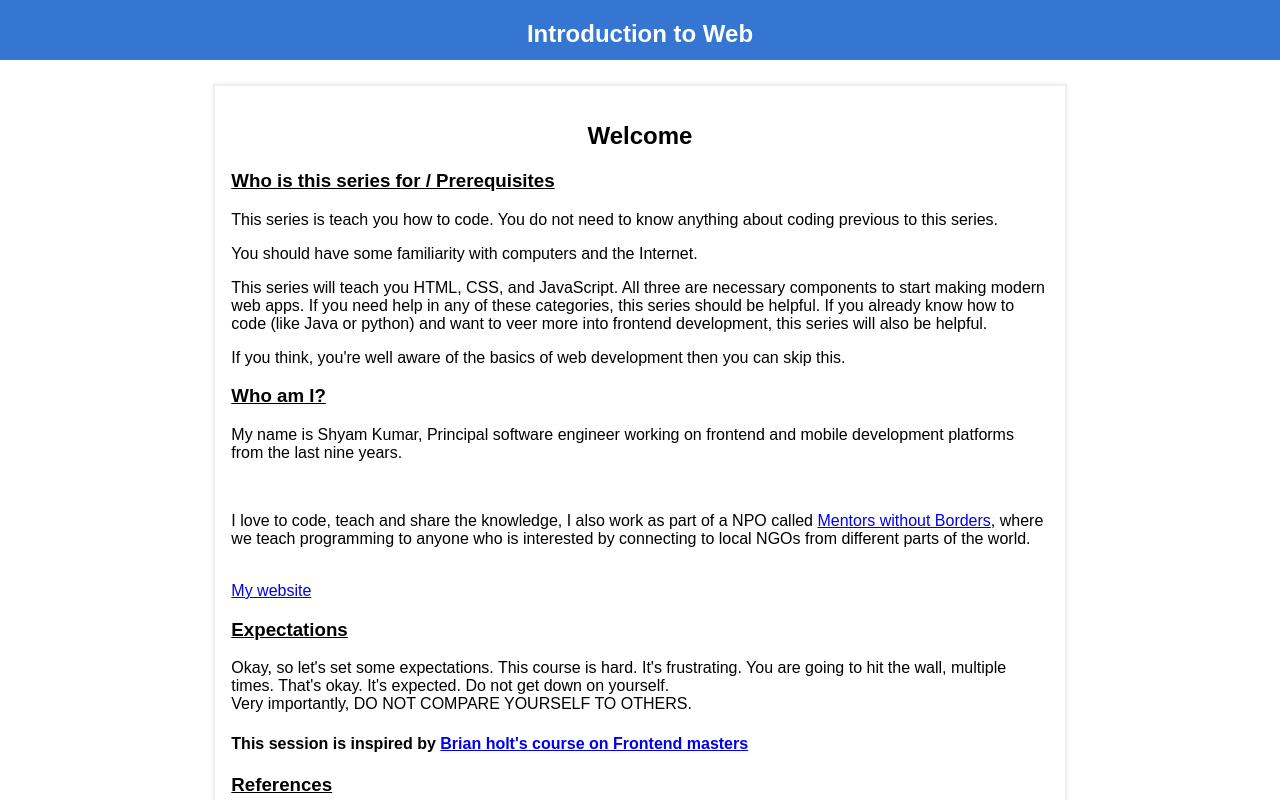
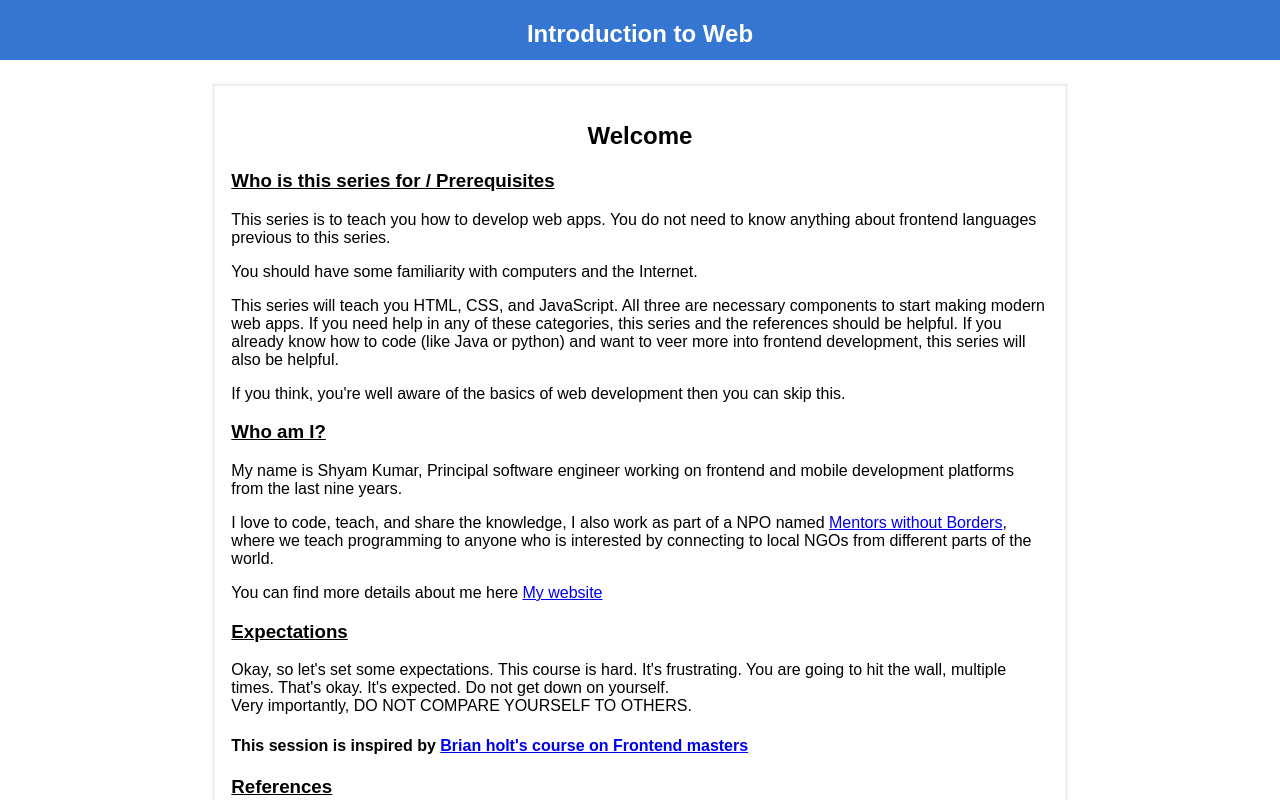
Before and after one commit to shyam1992/introduction-to-web, an Angular app: page / in a window 1280 px wide. Built offline with nearby package versions, Linux system fonts and the light colour scheme.

Commit message:
spelling corrections

```diff
--- a/src/app/common-tags/common-tags.component.html
+++ b/src/app/common-tags/common-tags.component.html
@@ -6,7 +6,7 @@
    These tags live in the HTML of every webpage.
    <h3>How Do Web Pages Read HTML Tags?</h3>
    <div>
-      Servers read HTML code to understand and render content. It will read the HTML from top to bottom, much like how you’re reading this guide.
+      Browsers read HTML code to understand and render content. It will read the HTML from top to bottom, much like how you’re reading this guide.
       You can use as many or as few tags as you like to format content. However, there are a few essential HTML tags and rules you’ll need to follow.
       <p>An HTML tag must contain three parts:</p>
       <ol>
--- a/src/app/frameworks/frameworks.component.html
+++ b/src/app/frameworks/frameworks.component.html
@@ -1,6 +1,6 @@
 <div class="page">
    <h2>Major frameworks and NPM registry</h2>
-   Tens of frameworks came and went, some of them worth mentioning and talking a bit about are:-
+   Tens of frameworks arrived and went, some of them worth mentioning and talking a bit about are:-
    <ul>
       <li>React</li>
       <li>Angular</li>
--- a/src/app/welcome/welcome.component.html
+++ b/src/app/welcome/welcome.component.html
@@ -1,10 +1,10 @@
 <div class="page">
    <h2>Welcome</h2>
    <h3>Who is this series for / Prerequisites</h3>
-   <p>This series is teach you how to code. You do not need to know anything about coding previous to this series.</p>
+   <p>This series is to teach you how to develop web apps. You do not need to know anything about frontend languages previous to this series.</p>
    <p>You should have some familiarity with computers and the Internet.</p>
    <p>This series will teach you HTML, CSS, and JavaScript. All three are necessary components to start making modern web apps.
-      If you need help in any of these categories, this series should be helpful.
+      If you need help in any of these categories, this series and the references should be helpful.
       If you already know how to code (like Java or python) and want to veer more into frontend development,
       this series will also be helpful.</p>
 
@@ -12,12 +12,11 @@
 
    <h3>Who am I?</h3>
    <p>My name is Shyam Kumar, Principal software engineer working on frontend and mobile development platforms from the last nine years.</p>
-   <br>
-   <p>I love to code, teach and share the knowledge,
-      I also work as part of a NPO called <a href="https://www.mentorswithoutborders.net/">Mentors without Borders</a>,
+   <p>I love to code, teach, and share the knowledge,
+      I also work as part of a NPO named <a href="https://www.mentorswithoutborders.net/">Mentors without Borders</a>,
       where we teach programming to anyone who is interested by connecting to local NGOs from different parts of the world.</p>
-      <br>
-   <a href="https://web-worker.in/">My website</a>
+      <p>You can find more details about me here <a href="https://web-worker.in/">My website</a></p>
+
    <h3>Expectations</h3>
    <p>
       Okay, so let's set some expectations.
```
Also changed, not shown: 3 other files (tests, documents, lock files or other folders).
